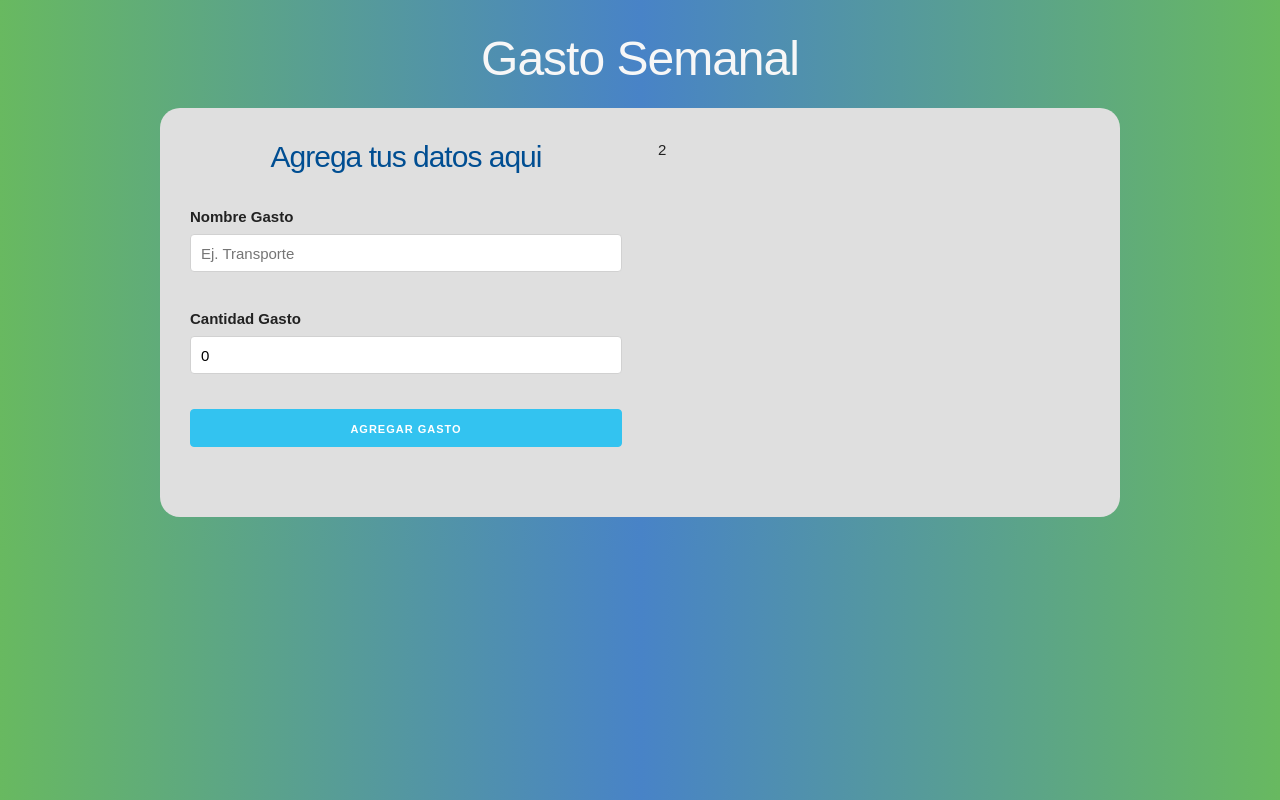
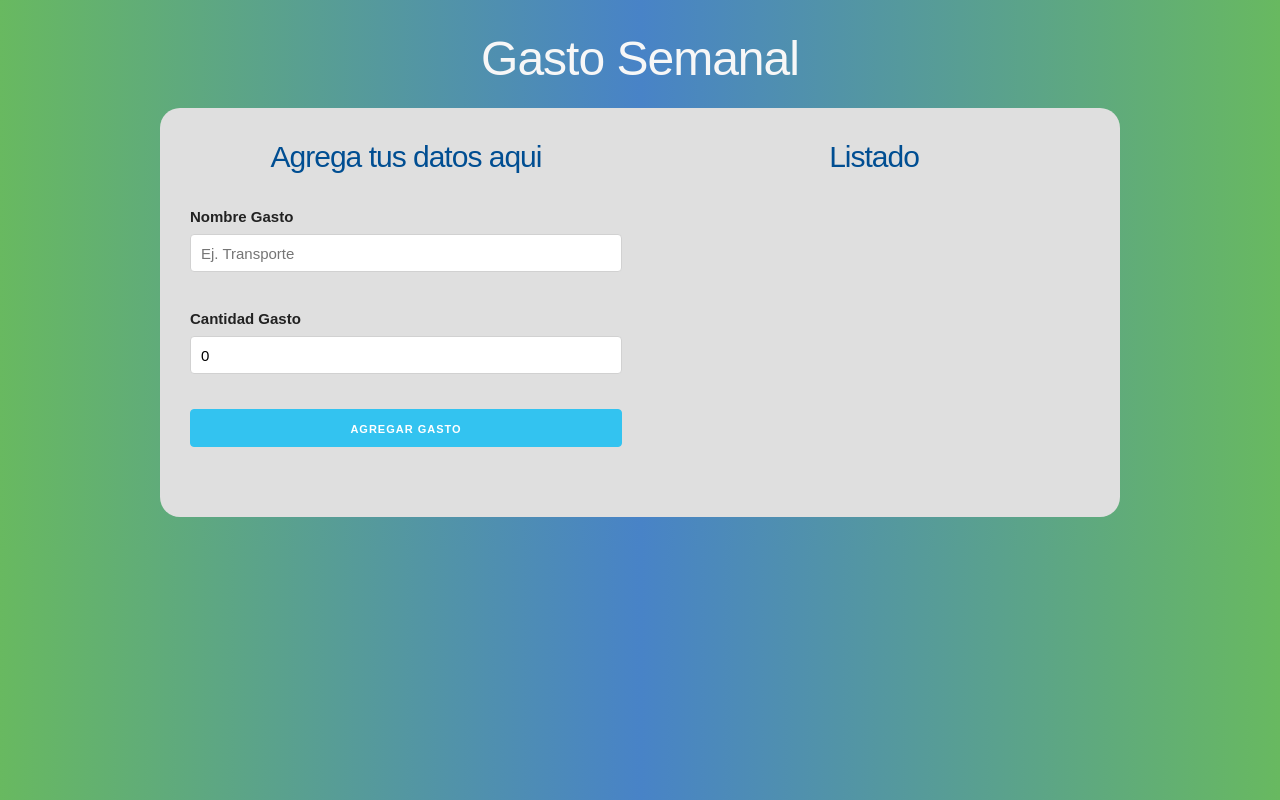
Before and after one commit to CarlosRQuinteroM/Presupuesto-, a React (Create React App) app: page / in a window 1280 px wide. Both pictures are taken after typing "5" into the empty fields and a click on the input "Definir Presupuesto". Built offline with nearby package versions, Linux system fonts and the light colour scheme.

Commit message:
Mostrando los gastos en la interfaz

```diff
--- a/src/App.js
+++ b/src/App.js
@@ -1,6 +1,7 @@
 import React, { useState } from 'react';
 import Pregunta from './components/Pregunta'
 import Formulario from './components/Formulario'
+import Listado from './components/Listado'
 
 function App() {
 
@@ -8,7 +9,15 @@
    const [presupuesto, guardarPresupuesto ] = useState(0)
    const [ restante, guardarRestante] =  useState(0)
    const [mostrarpregunta, actualizarPregunta] = useState(true)
+   const [gastos, guardarGastos] = useState([])
 
+   // cuando ageregren un nuevo gasto
+    const agregarNuevoGasto = gasto => {
+    guardarGastos([
+      ...gastos,
+      gasto
+    ])
+    }
 
 
   return (
@@ -26,11 +35,15 @@
 
               <div className="row">
               <div className="one-half column">
-                 <Formulario />
+                 <Formulario
+                 agregarNuevoGasto={agregarNuevoGasto}
+                 />
                 </div>
 
                <div className="one-half column">
-                  2
+                  <Listado
+                    gastos={gastos}
+                  />
                 </div>
                 </div>
              ) }
--- a/src/components/Formulario.js
+++ b/src/components/Formulario.js
@@ -1,8 +1,8 @@
 import React, { useState} from 'react';
 import Error from './Error';
-import shortid from 'shortid'
+import shortid from 'shortid';
 
-const Formulario = () => {
+const Formulario = ({agregarNuevoGasto}) => {
 
 
      const [nombre, guardarNombre] = useState('')
@@ -27,9 +27,14 @@
            cantidad,
            id:shortid.generate()
        }
-       console.log(gasto)
+       //console.log(gasto)
 
       //pasar el gasto al componente principal
+      guardarNombre('')
+      GuardarCantidad(0)
+
+      agregarNuevoGasto(gasto)
+
 
 
      // resetear el form
--- /dev/null
+++ b/src/components/Gasto.js
@@ -0,0 +1,12 @@
+import React from 'react';
+
+const Gasto = ({gasto}) => (
+    <li className="gastos">
+     <p>
+         {gasto.nombre}
+
+<span className="gasto">${gasto.cantidad}</span>
+     </p>
+    </li>
+)
+export default Gasto;
--- /dev/null
+++ b/src/components/Listado.js
@@ -0,0 +1,20 @@
+import React from 'react';
+import Gasto from './Gasto';
+
+
+const Listado = ({gastos}) => (
+ <div className="gastos-realizados">
+    <h2>Listado</h2>
+  {gastos.map(gasto => (
+   <Gasto
+   key={gasto.id}
+   gasto={gasto}
+
+   />
+))}
+    </div>
+)
+
+
+
+export default Listado;
```
